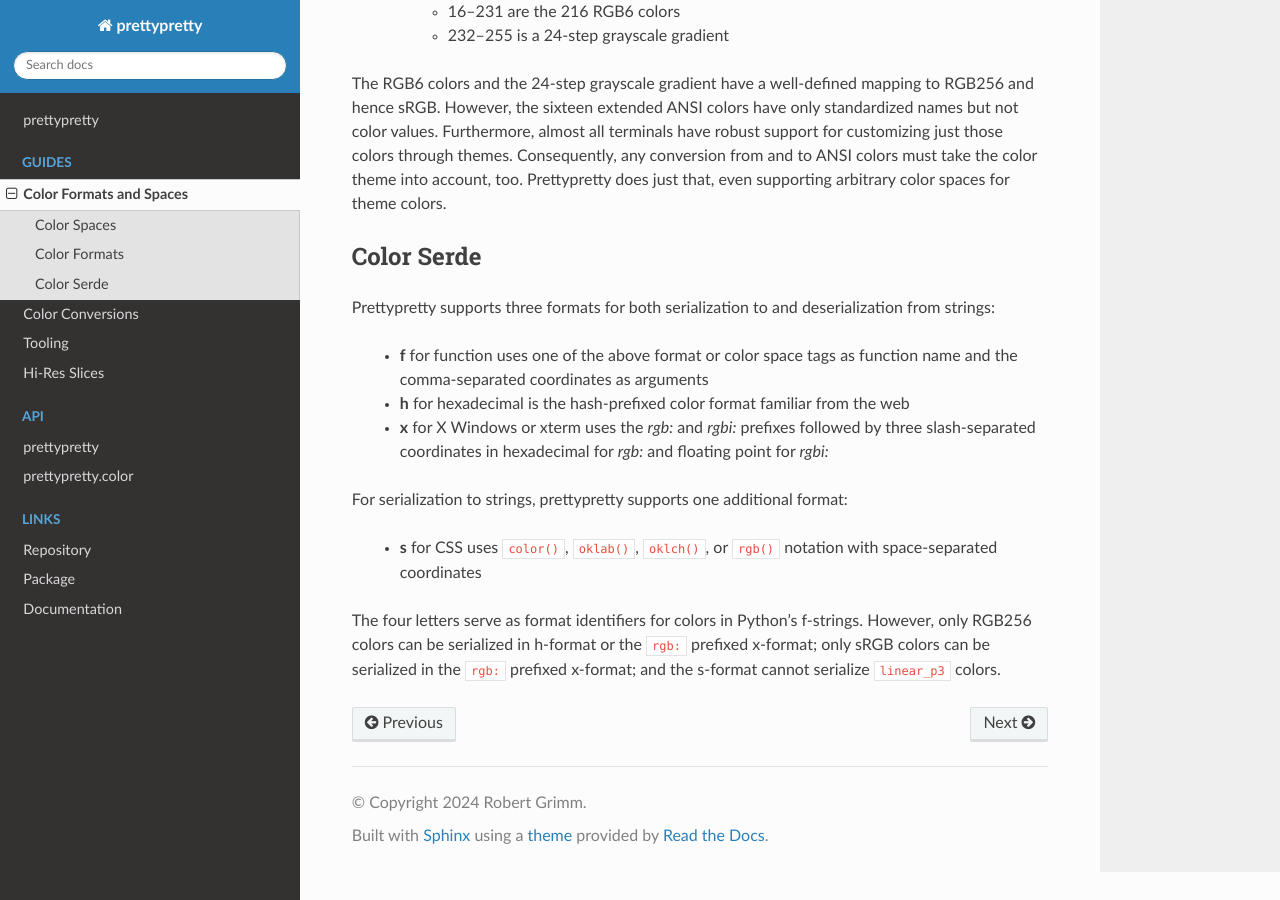
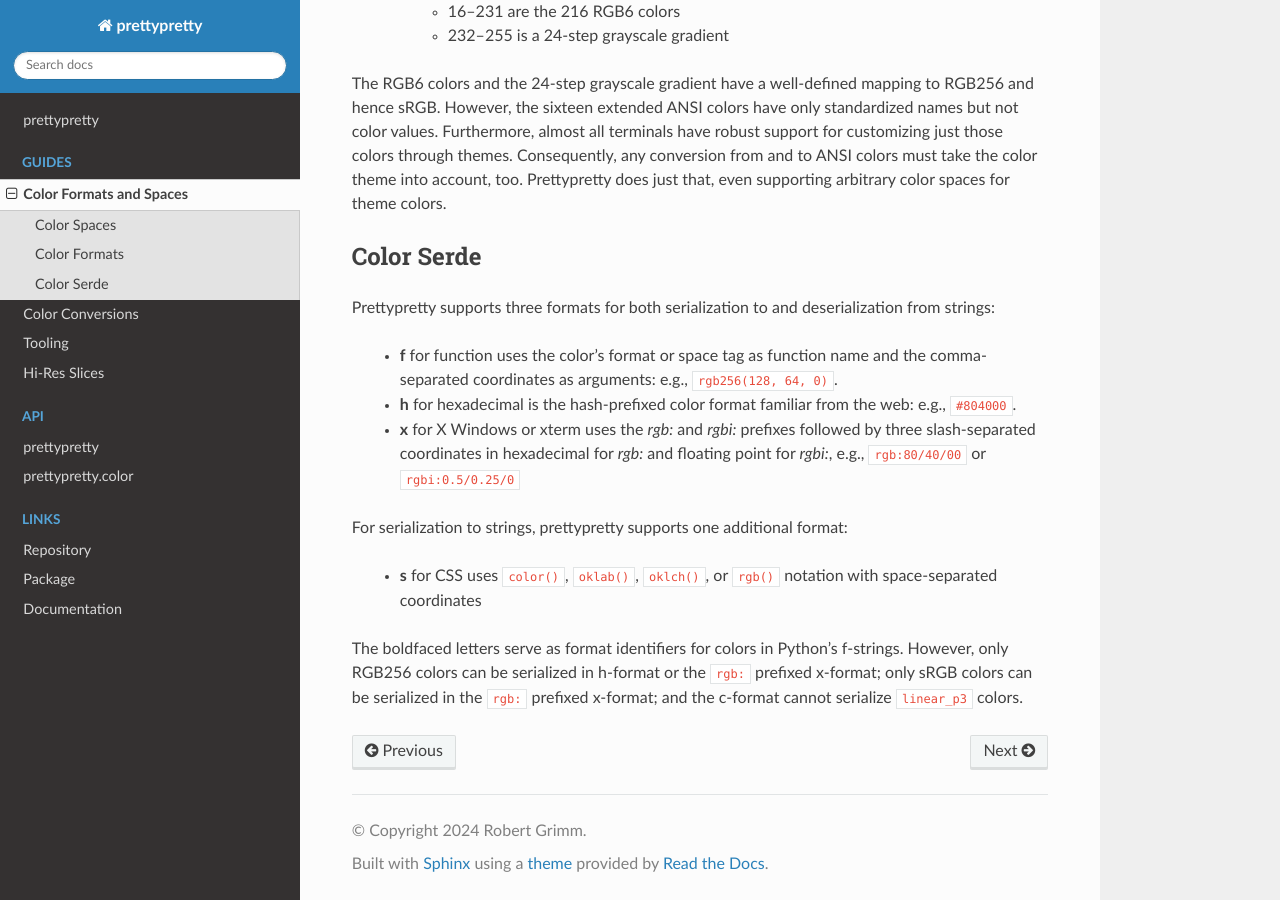
Before and after one commit to apparebit/prettypretty, a Sphinx documentation site: the page built from docs/formats-and-spaces.rst, in a window 1280 px wide and 900 px high, scrolled down 1369 px. Built offline with Sphinx 7.4.7 and the Read the Docs theme 2.0.0, drawn with Linux system fonts in a browser that asks for light colours.

Commit message:
edit for clarity and language

```diff
--- a/docs/formats-and-spaces.rst
+++ b/docs/formats-and-spaces.rst
@@ -79,20 +79,20 @@ Color Serde
 Prettypretty supports three formats for both serialization to and
 deserialization from strings:
 
-  * **f** for function uses one of the above format or color space tags as
-    function name and the comma-separated coordinates as arguments
+  * **f** for function uses the color's format or space tag as function name and
+    the comma-separated coordinates as arguments: e.g., ``rgb256(128, 64, 0)``.
   * **h** for hexadecimal is the hash-prefixed color format familiar from the
-    web
+    web: e.g., ``#804000``.
   * **x** for X Windows or xterm uses the `rgb:` and `rgbi:` prefixes followed
     by three slash-separated coordinates in hexadecimal for `rgb:` and floating
-    point for `rgbi:`
+    point for `rgbi:`, e.g., ``rgb:80/40/00`` or ``rgbi:0.5/0.25/0``
 
 For serialization to strings, prettypretty supports one additional format:
 
   * **s** for CSS uses ``color()``, ``oklab()``, ``oklch()``, or ``rgb()``
     notation with space-separated coordinates
 
-The four letters serve as format identifiers for colors in Python's f-strings.
-However, only RGB256 colors can be serialized in h-format or the ``rgb:``
-prefixed x-format; only sRGB colors can be serialized in the ``rgb:`` prefixed
-x-format; and the s-format cannot serialize ``linear_p3`` colors.
+The boldfaced letters serve as format identifiers for colors in Python's
+f-strings. However, only RGB256 colors can be serialized in h-format or the
+``rgb:`` prefixed x-format; only sRGB colors can be serialized in the ``rgb:``
+prefixed x-format; and the c-format cannot serialize ``linear_p3`` colors.
```
